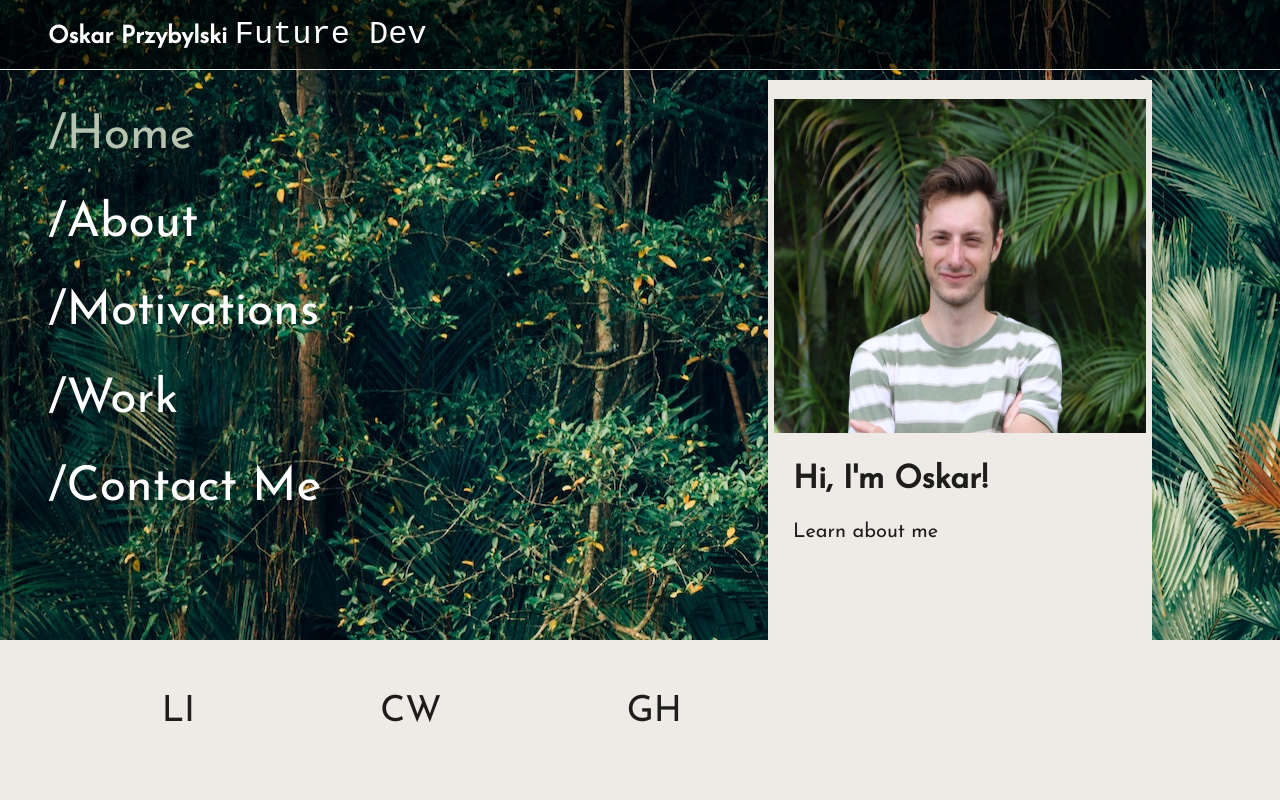
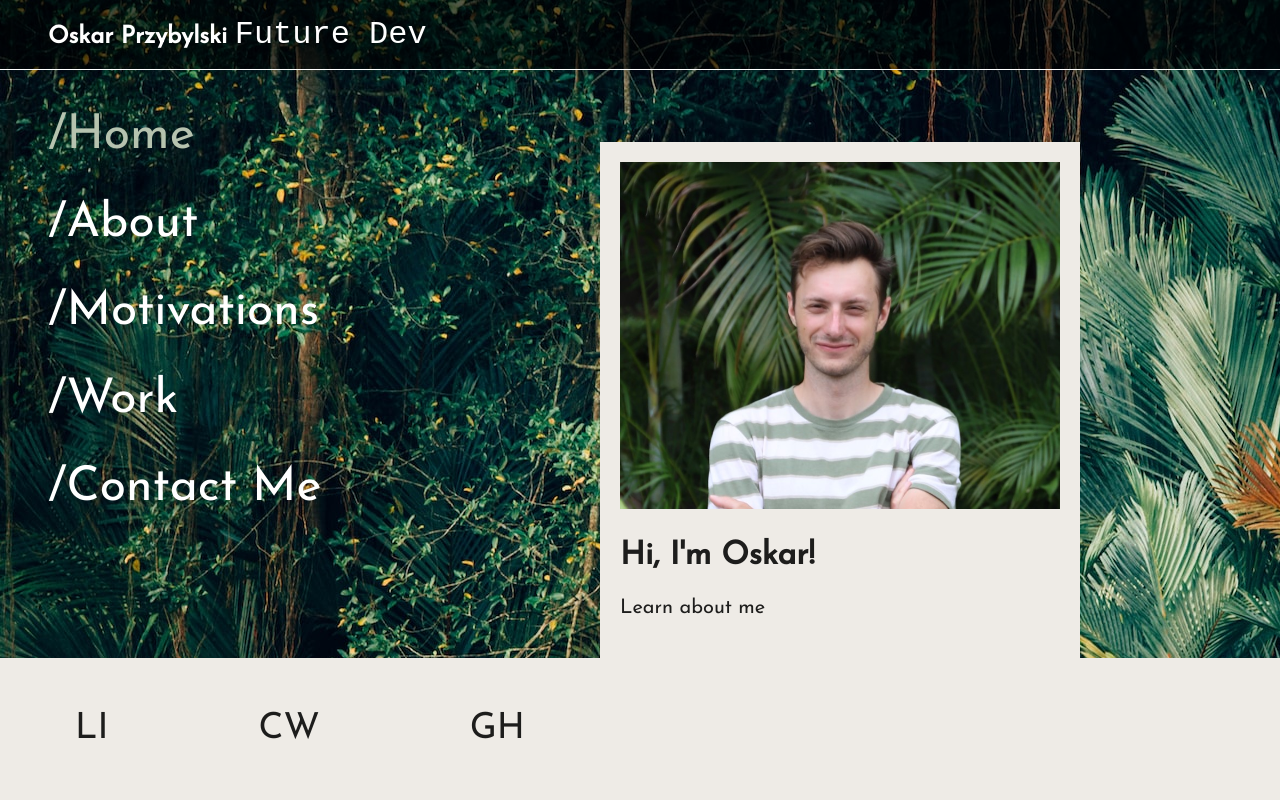
Before and after one commit to oskarprzybylski23/Personal-Website, a plain HTML site: page index.html in a window 1280 px wide. Shown: the top 800 px of the page. Drawn offline with Linux system fonts and the light colour scheme.

Commit message:
improved home section layout

```diff
--- a/CSS/Style.css
+++ b/CSS/Style.css
@@ -71,8 +71,8 @@ ul {
 
 .one {
   display: grid;
-  grid-template-columns: 30rem 1fr 2fr 1fr 5rem;
-  grid-template-rows: 5rem 1fr 1fr 1fr 5rem;
+  grid-template-columns: 30rem 1fr 30rem 1fr 5rem;
+  grid-template-rows: 5rem 1fr 5fr 1fr 5rem;
   background-image: url('../Assets/Background.jpg');
   object-fit: scale-down;
 }
@@ -152,10 +152,10 @@ p {
 .nav-links {
   z-index: 1;
   position: fixed;
-  width: 30%;
+  width: 30rem;
   height: 25rem;
-  top: 7rem;
-  left: 3rem;
+  margin-top: 7rem;
+  margin-left: 3rem;
   display: flex;
   justify-content: flex-start;
   font-family: 'Josefin Sans', sans-serif;
@@ -173,66 +173,58 @@ p {
 
 /* SECTION ONE - HOME */
 
-.polygon {
+#one-bottom-bar {
   grid-column: 1 /span 5;
-  height: 100vh;
+  grid-row: 4/span 2;
+  display: flex;
+  justify-content: start;
+  align-items: center;
   background-color: var(--background);
-  clip-path: polygon(0 100%, 0 80%, 60% 80%, 60% 10%, 90% 10%, 90% 80%, 100% 80%, 100% 100%);
-  position: relative;
 }
 
-.content {
-  position: absolute;
+#bottom-bar-content {
+  z-index: 3;
+  grid-column: 1/span 2;
+  grid-row: 4/span 2;
+  align-self: center;
+  text-align: center;
   display: flex;
-  top: 10%;
-  left: 60%;
-  width: 29%;
-  height: 68%;
-  padding-top: 1%;
-  margin: 0.5%;
-  justify-content: center;
+  justify-content: space-around;
+  align-items: center;
+  align-content: center;
+  height: fit-content;
 }
 
-#img_me {
-  position: absolute;
-  max-width: 100%;
-  height: 60%;
+#one-content-container {
+  display: block;
+  padding: 20px;
+  grid-column: 3;
+  grid-row: 3;
+  background-color: var(--background);
 }
 
-.introduction {
-  position: absolute;
-  top: 63%;
-  width: 90%;
+#one-content {
+  display: block;
+}
+
+#img-me {
+  max-width: 100%;
   height: 30%;
+}
+
+#introduction {
   text-align: left;
   color: var(--font2);
 }
 
-.bottom_content {
-  top: 108%;
-  left: -190%;
-  width: 190%;
-  height: fit-content;
-  position: absolute;
-}
-
-.nav-contact-links {
-  width: 100%;
-  height: 3em;
-  display: flex;
-  flex-direction: row;
-  justify-content: space-around;
-  align-items: center;
-}
-
-.contact_link {
+.page-link {
   font-family: Josefin Sans;
   font-size: 1.5em;
   text-decoration: none;
   color: var(--font2);
 }
 
-.contact_link:hover {
+.page-link:hover {
   text-shadow: 0px 0px 20px #666;
 }
 
--- a/index.html
+++ b/index.html
@@ -23,21 +23,25 @@
           </nav>
         </div>
         <section id="home" class="one">
-          <div class = "polygon">
-            <div class = "content">
-                <div class = "introduction">
-                  <h2>Hi, I'm Oskar!</h2>
-                  <p>Learn about me</p>
-                </div>
-                <img id="img_me" src="Assets/Me.JPG" alt="Photo of the author">
-                <div class = "bottom_content">
-                  <nav class="nav-contact-links">
-                    <a href="https://www.linkedin.com/in/oskar-przybylski/" class = "contact_link" target="_blank"><abbr title="Linkedin" class = "contact_link">LI</abbr></a>
-                    <a href="https://www.codewars.com/users/Oskar23" class = "contact_link" target="_blank"><abbr title="Codewars" class = "contact_link">CW</abbr></a>
-                    <a href="https://github.com/oskarprzybylski23" class = "contact_link" target="_blank"><abbr title="GitHub" class = "contact_link">GH</abbr></a>
-                  </nav>
-                </div>
+
+          <div id = "one-bottom-bar">
+
+          </div>
+          <div id = "bottom-bar-content">
+
+            <a href="https://www.linkedin.com/in/oskar-przybylski/" class = "page-link" target="_blank"><abbr title="Linkedin" class = "page-link">LI</abbr></a>
+            <a href="https://www.codewars.com/users/Oskar23" class = "page-link" target="_blank"><abbr title="Codewars" class = "page-link">CW</abbr></a>
+            <a href="https://github.com/oskarprzybylski23" class = "page-link" target="_blank"><abbr title="GitHub" class = "page-link">GH</abbr></a>
+
+        </div>
+          <div id = "one-content-container">
+            <div id = "one-content">
+              <img id="img-me" src="Assets/Me.JPG" alt="Photo of the author">
+              <div id = "introduction">
+                <h2>Hi, I'm Oskar!</h2>
+                <p>Learn about me</p>
               </div>
+          </div>
             </div>
           </section>
           <section id="about" class="two">
@@ -165,12 +169,12 @@
             <div class = "contact-content-1">
               <h1 class="contact-content-header">Follow me!</h1>
               <nav class="contact-links">
-                <a href="https://www.linkedin.com/in/oskar-przybylski/" class = "contact_link" target="_blank"><abbr title="Linkedin" class = "contact_link">Linkedin</abbr></a>
-                <a href="https://www.codewars.com/users/Oskar23" class = "contact_link" target="_blank"><abbr title="Codewars" class = "contact_link">Code Wars</abbr></a>
-                <a href="https://github.com/oskarprzybylski23" class = "contact_link" target="_blank"><abbr title="GitHub" class = "contact_link">Git Hub</abbr></a>
-                <a href="https://github.com/oskarprzybylski23" class = "contact_link" target="_blank"><abbr title="GitHub" class = "contact_link">Git Hub</abbr></a>
-                <a href="https://github.com/oskarprzybylski23" class = "contact_link" target="_blank"><abbr title="GitHub" class = "contact_link">Git Hub</abbr></a>
-                <a href="https://github.com/oskarprzybylski23" class = "contact_link" target="_blank"><abbr title="GitHub" class = "contact_link">Git Hub</abbr></a>
+                <a href="https://www.linkedin.com/in/oskar-przybylski/" class = "page-link" target="_blank"><abbr title="Linkedin" class = "page-link">Linkedin</abbr></a>
+                <a href="https://www.codewars.com/users/Oskar23" class = "page-link" target="_blank"><abbr title="Codewars" class = "page-link">Code Wars</abbr></a>
+                <a href="https://github.com/oskarprzybylski23" class = "page-link" target="_blank"><abbr title="GitHub" class = "page-link">Git Hub</abbr></a>
+                <a href="https://github.com/oskarprzybylski23" class = "page-link" target="_blank"><abbr title="GitHub" class = "page-link">Git Hub</abbr></a>
+                <a href="https://github.com/oskarprzybylski23" class = "page-link" target="_blank"><abbr title="GitHub" class = "page-link">Git Hub</abbr></a>
+                <a href="https://github.com/oskarprzybylski23" class = "page-link" target="_blank"><abbr title="GitHub" class = "page-link">Git Hub</abbr></a>
               </nav>
             </div>
             <div class = "contact-content-2">
```
